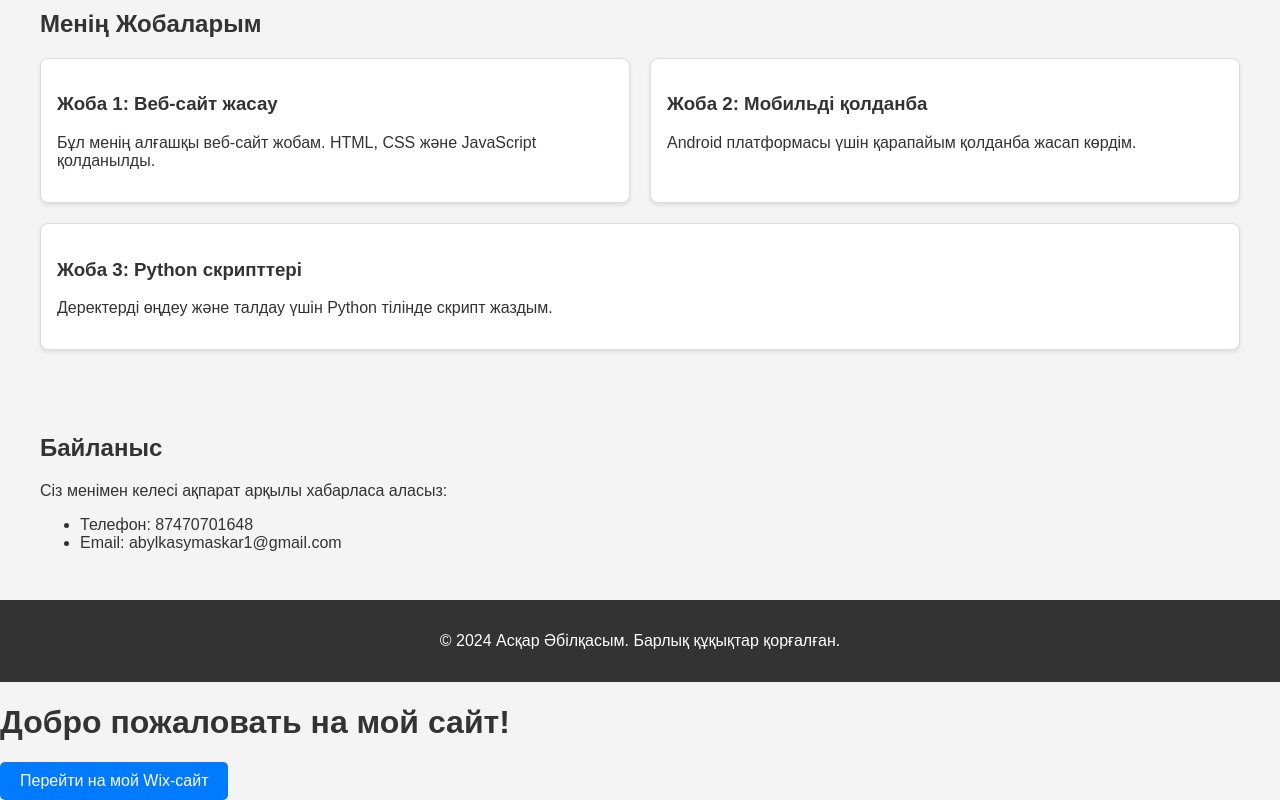
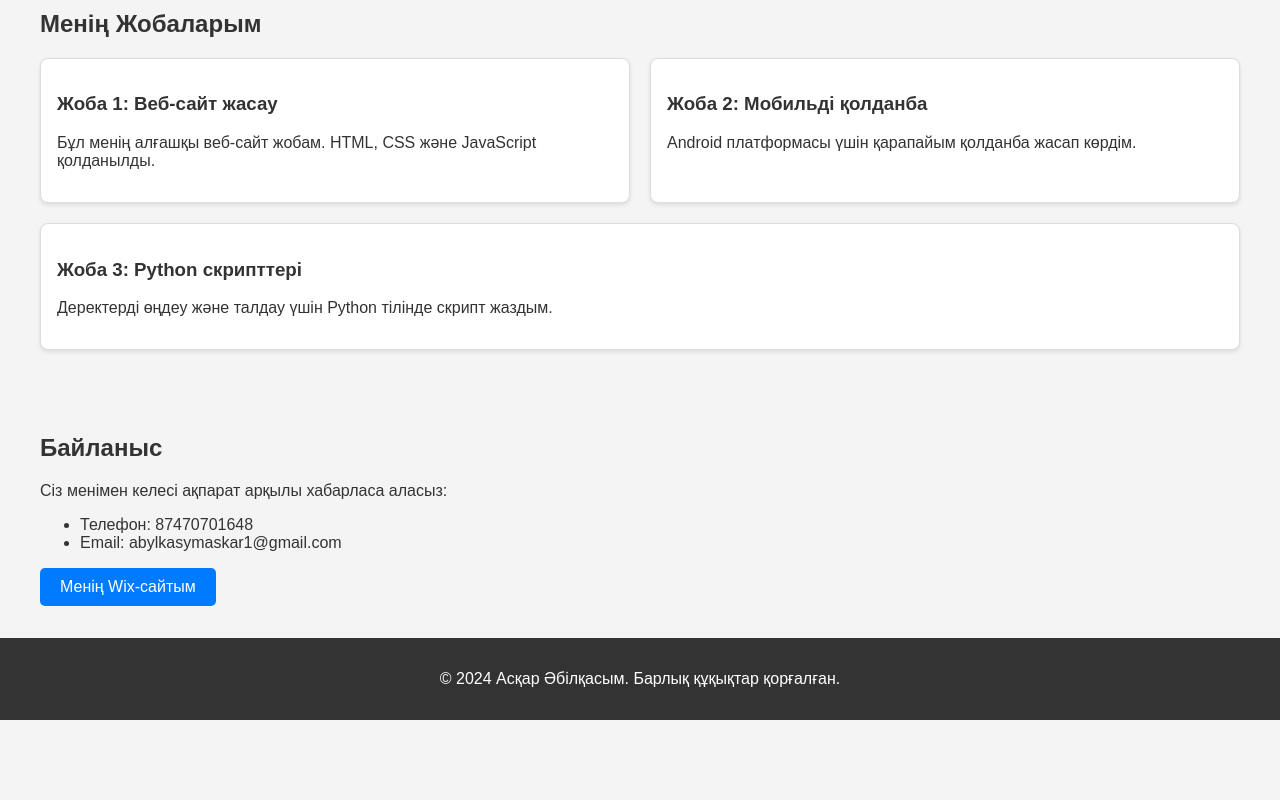
Before and after one commit to AskarAbylkasym/askar-abylkasym, a plain HTML site: page index.html in a window 1280 px wide. Shown: the part 366-1166 px from the top of the page. After the commit the page ends 1086 px from the top, so only its background shows below. Drawn offline with Linux system fonts and the light colour scheme.

Commit message:
Update index.html

```diff
--- a/index.html
+++ b/index.html
@@ -53,6 +53,21 @@
             background-color: #333;
             color: #fff;
         }
+        .button {
+            display: inline-block;
+            padding: 10px 20px;
+            font-size: 16px;
+            color: #fff;
+            background-color: #007bff;
+            border: none;
+            border-radius: 5px;
+            text-decoration: none;
+            text-align: center;
+            cursor: pointer;
+        }
+        .button:hover {
+            background-color: #0056b3;
+        }
     </style>
 </head>
 <body>
@@ -92,38 +107,10 @@
             <li>Телефон: 87470701648</li>
             <li>Email: abylkasymaskar1@gmail.com</li>
         </ul>
+        <a href="https://abylkasymaskar1.wixsite.com/askar06" class="button">Менің Wix-сайтым</a>
     </section>
     <footer>
         <p>&copy; 2024 Асқар Әбілқасым. Барлық құқықтар қорғалған.</p>
     </footer>
 </body>
 </html>
-<!DOCTYPE html>
-<html lang="en">
-<head>
-    <meta charset="UTF-8">
-    <meta name="viewport" content="width=device-width, initial-scale=1.0">
-    <title>GitHub Pages Button</title>
-    <style>
-        .button {
-            display: inline-block;
-            padding: 10px 20px;
-            font-size: 16px;
-            color: #fff;
-            background-color: #007bff;
-            border: none;
-            border-radius: 5px;
-            text-decoration: none;
-            text-align: center;
-            cursor: pointer;
-        }
-        .button:hover {
-            background-color: #0056b3;
-        }
-    </style>
-</head>
-<body>
-    <h1>Добро пожаловать на мой сайт!</h1>
-    <a href="https://abylkasymaskar1.wixsite.com/askar06" class="button">Перейти на мой Wix-сайт</a>
-</body>
-</html>
```
